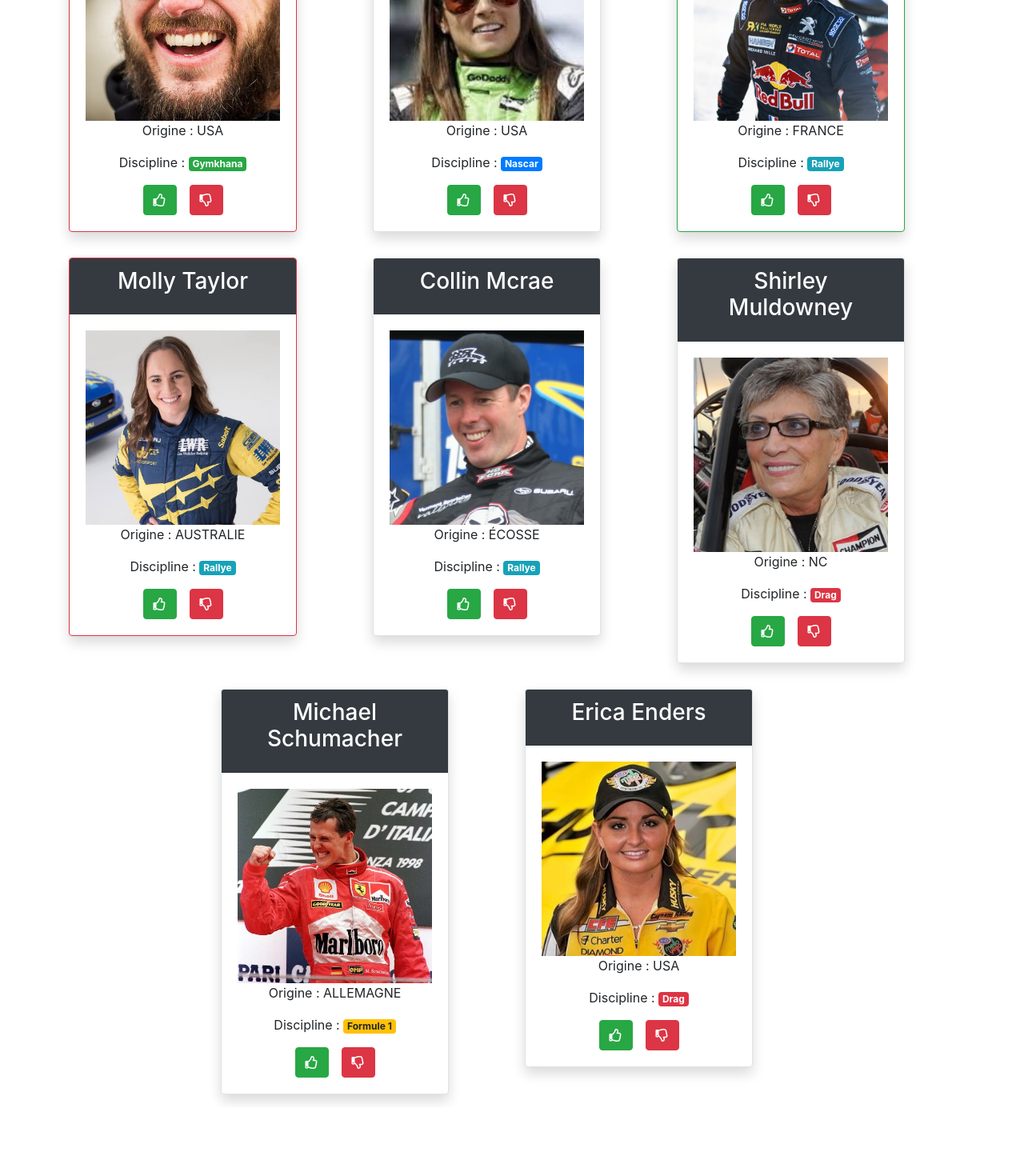
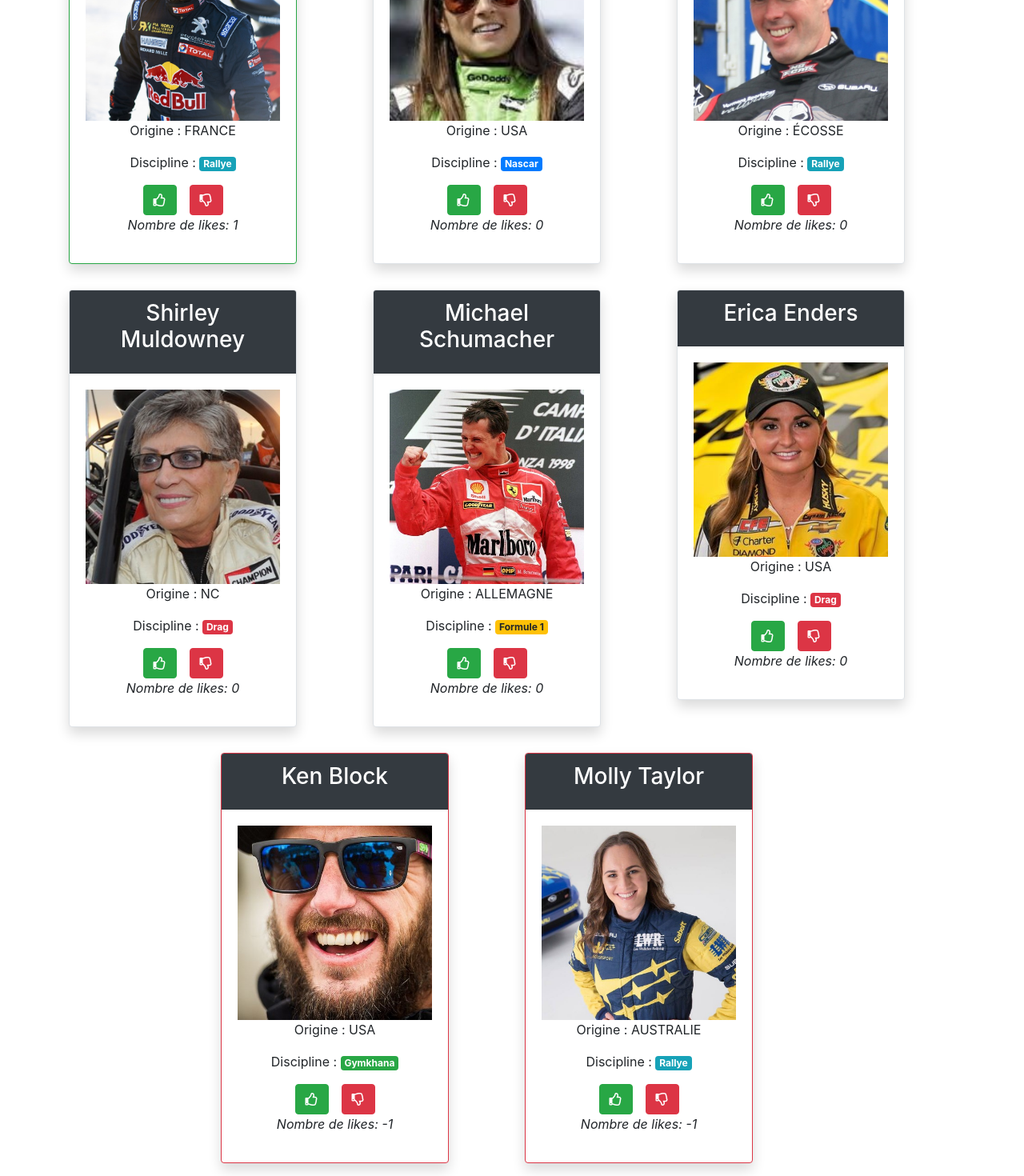
Before and after one commit to melissa98m/HelloWorld, an Angular app: page /drivers in a window 1280 px wide. Shown: the part 400-1870 px from the top of the page at 80% size. Before the commit the page ends 1784 px from the top, so only its background shows below. Built offline with nearby package versions, Linux system fonts and the light colour scheme.

Commit message:
test trier ordre croissant

```diff
--- a/src/app/drivers-list/driver-item/driver-item.component.html
+++ b/src/app/drivers-list/driver-item/driver-item.component.html
@@ -32,5 +32,6 @@
     <i class="fas fa-thumbs-up btn btn-success mx-2" (click)="addLikes()"></i>
 
     <i class="fas fa-thumbs-down btn btn-danger mx-2" (click)="remoteLikes()"></i>
+    <p><em>Nombre de likes: {{ drivers.likeIts }}</em></p>
     </div>
 </div>
--- a/src/app/drivers-list/drivers-list.component.html
+++ b/src/app/drivers-list/drivers-list.component.html
@@ -2,5 +2,5 @@
     Nos pilotes
 </h1>
 <div class="row row-cols-3 justify-content-center">
-    <app-driver-item  *ngFor="let driver of drivers"  [drivers]="driver" ></app-driver-item>
+    <app-driver-item  *ngFor="let drivers of OrdreCroissant()"  [drivers]="drivers" ></app-driver-item>
 </div>
--- a/src/app/drivers-list/drivers-list.component.ts
+++ b/src/app/drivers-list/drivers-list.component.ts
@@ -73,4 +73,9 @@ export class DriversListComponent implements OnInit {
   ngOnInit(): void {
   }
 
+  OrdreCroissant(){
+    const orderDriver = this.drivers.sort((a:any, b:any ) => b.likeIts - a.likeIts);
+    return orderDriver
+
+  }
 }
```
